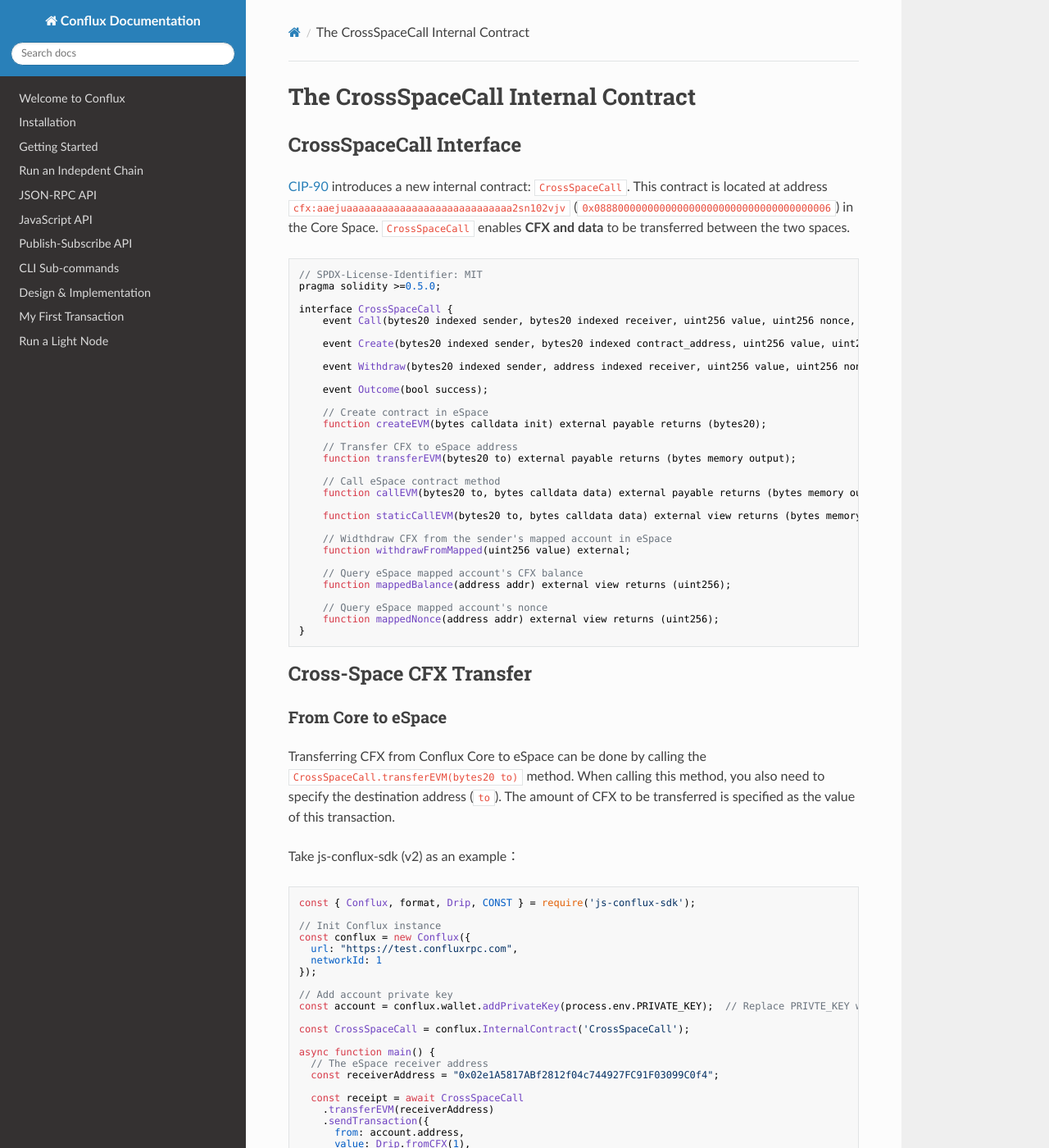
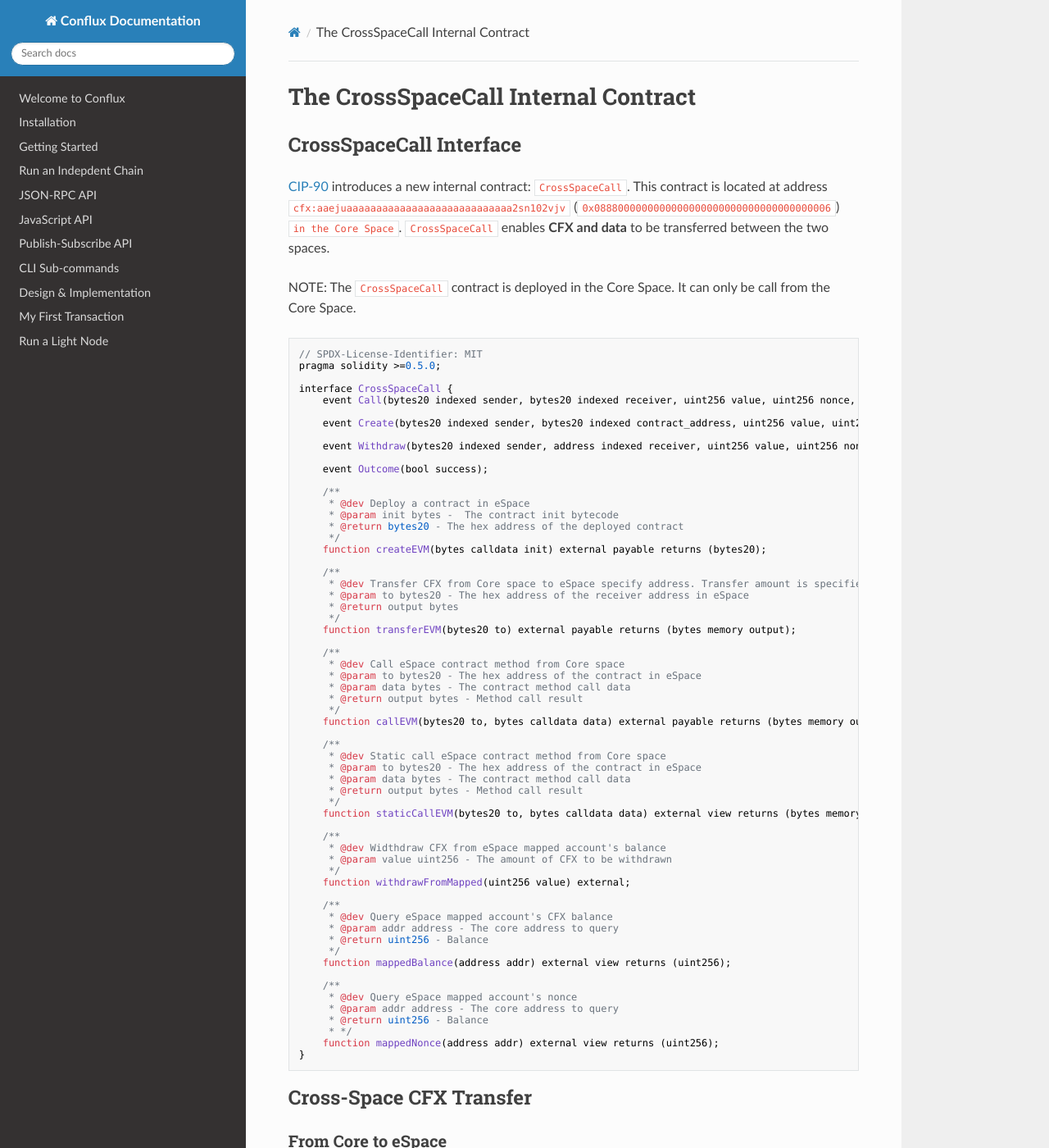
Before and after one commit to Conflux-Chain/conflux-doc, an MkDocs documentation site: the page built from docs/EVM-Space/cross_space_call.md, in a window 1280 px wide and 1400 px high. Shown: the whole window at 82% size. Built offline with MkDocs 1.6.1, drawn with Linux system fonts in a browser that asks for light colours; nearby versions of some CDN libraries; some of the changed text lies outside the part shown.

Commit message:
Add detail info about cross space call contract (#85)
* optimize cross space call contract doc

````diff
--- a/docs/EVM-Space/cross_space_call.md
+++ b/docs/EVM-Space/cross_space_call.md
@@ -2,7 +2,9 @@
 
 ## CrossSpaceCall Interface
 
-[CIP-90](https://github.com/Conflux-Chain/CIPs/blob/master/CIPs/cip-90.md) introduces a new internal contract: `CrossSpaceCall`. This contract is located at address `cfx:aaejuaaaaaaaaaaaaaaaaaaaaaaaaaaaa2sn102vjv` (`0x0888000000000000000000000000000000000006`) in the Core Space. `CrossSpaceCall` enables **CFX and data** to be transferred between the two spaces.
+[CIP-90](https://github.com/Conflux-Chain/CIPs/blob/master/CIPs/cip-90.md) introduces a new internal contract: `CrossSpaceCall`. This contract is located at address `cfx:aaejuaaaaaaaaaaaaaaaaaaaaaaaaaaaa2sn102vjv` (`0x0888000000000000000000000000000000000006`) `in the Core Space`. `CrossSpaceCall` enables **CFX and data** to be transferred between the two spaces.
+
+NOTE: The `CrossSpaceCall` contract is deployed in the Core Space. It can only be call from the Core Space.
 
 ```js
 // SPDX-License-Identifier: MIT
@@ -17,24 +19,54 @@
 
     event Outcome(bool success);
 
-    // Create contract in eSpace
+    /**
+     * @dev Deploy a contract in eSpace
+     * @param init bytes -  The contract init bytecode
+     * @return bytes20 - The hex address of the deployed contract
+     */
     function createEVM(bytes calldata init) external payable returns (bytes20);
 
-    // Transfer CFX to eSpace address
+    /**
+     * @dev Transfer CFX from Core space to eSpace specify address. Transfer amount is specified by transaction value.
+     * @param to bytes20 - The hex address of the receiver address in eSpace
+     * @return output bytes
+     */
     function transferEVM(bytes20 to) external payable returns (bytes memory output);
 
-    // Call eSpace contract method
+    /**
+     * @dev Call eSpace contract method from Core space
+     * @param to bytes20 - The hex address of the contract in eSpace
+     * @param data bytes - The contract method call data
+     * @return output bytes - Method call result
+     */
     function callEVM(bytes20 to, bytes calldata data) external payable returns (bytes memory output);
 
+    /**
+     * @dev Static call eSpace contract method from Core space
+     * @param to bytes20 - The hex address of the contract in eSpace
+     * @param data bytes - The contract method call data
+     * @return output bytes - Method call result
+     */
     function staticCallEVM(bytes20 to, bytes calldata data) external view returns (bytes memory output);
 
-    // Widthdraw CFX from the sender's mapped account in eSpace
+    /**
+     * @dev Widthdraw CFX from eSpace mapped account's balance
+     * @param value uint256 - The amount of CFX to be withdrawn
+     */
     function withdrawFromMapped(uint256 value) external;
 
-    // Query eSpace mapped account's CFX balance
+    /**
+     * @dev Query eSpace mapped account's CFX balance
+     * @param addr address - The core address to query
+     * @return uint256 - Balance
+     */
     function mappedBalance(address addr) external view returns (uint256);
 
-    // Query eSpace mapped account's nonce
+    /**
+     * @dev Query eSpace mapped account's nonce
+     * @param addr address - The core address to query
+     * @return uint256 - Balance
+     * */
     function mappedNonce(address addr) external view returns (uint256);
 }
 ```
@@ -93,6 +125,9 @@
 ```js
 // Check above init code
 async function main() {
+  const mappedBalance = await CrossSpaceCall.mappedBalance(account.address);
+  console.log('Mapped account balance: ', Drip.toCFX(`${mappedBalance}`));
+
   const receipt = await CrossSpaceCall
     .withdrawFromMapped(Drip.fromCFX(1))
     .sendTransaction({
@@ -106,4 +141,9 @@
 main().catch(console.log);
 ```
 
-The above example is intended to demonstrate the technical details of transferring CFX between Conflux Core and Conflux eSpace. Users can use the [Space Bridge Dapp](https://evm.fluentwallet.com) to cross CFX directly through their wallets.
+The above example is intended to demonstrate the technical details of transferring CFX between Conflux Core and Conflux eSpace. Users can use the [Space Bridge Dapp](https://confluxhub.io/espace-bridge/cross-space) to cross CFX directly through their wallets.
+
+## Refers
+
+* [Mainnet Space Bridge](https://confluxhub.io/espace-bridge/cross-space)
+* [Testnet Space Bridge](https://test.confluxhub.io/espace-bridge/cross-space)
````
Also changed, not shown: docs/EVM-Space/faucet.md (deleted, +0 -9 lines).
